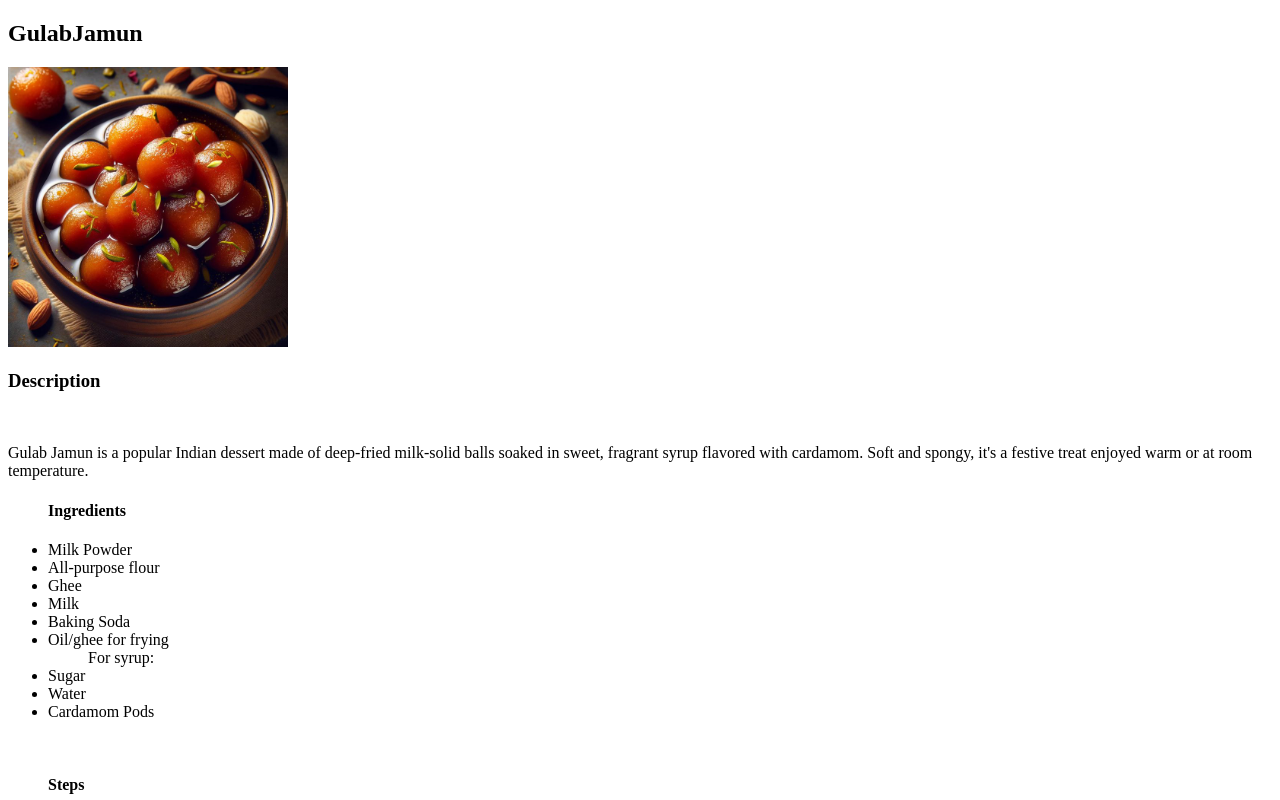
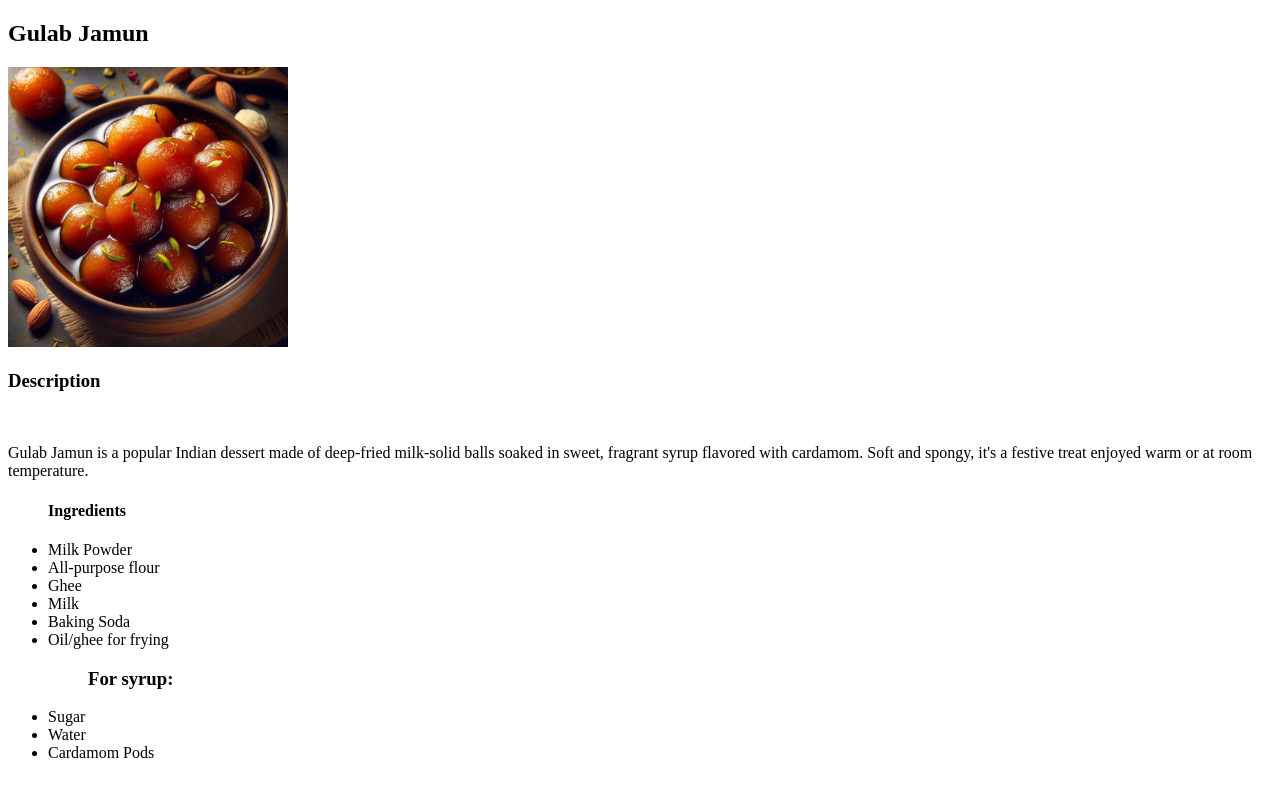
Before and after one commit to tanvishagoel/recipes, a plain HTML site: page recipess/gulabjamun.html in a window 1280 px wide. Shown: the top 800 px of the page. Drawn offline with Linux system fonts and the light colour scheme.

Commit message:
"Emphasize an element"

```diff
--- a/recipess/gulabjamun.html
+++ b/recipess/gulabjamun.html
@@ -6,7 +6,7 @@
     <title>gulabjamun</title>
 </head>
 <body>
-    <h2>GulabJamun</h2>
+    <h2>Gulab Jamun</h2>
     <img src="../images/gj.jpg" height="280" width="280">
     <br>
     <h3>Description</h3>
@@ -19,7 +19,7 @@
         <li>Milk</li>
         <li>Baking Soda</li>
         <li>Oil/ghee for frying</li>
-        <ul>For syrup:</ul>
+        <ul><h3>For syrup:</h3></ul>
          <li>Sugar</li>
          <li>Water</li>
          <li>Cardamom Pods</li>
```
